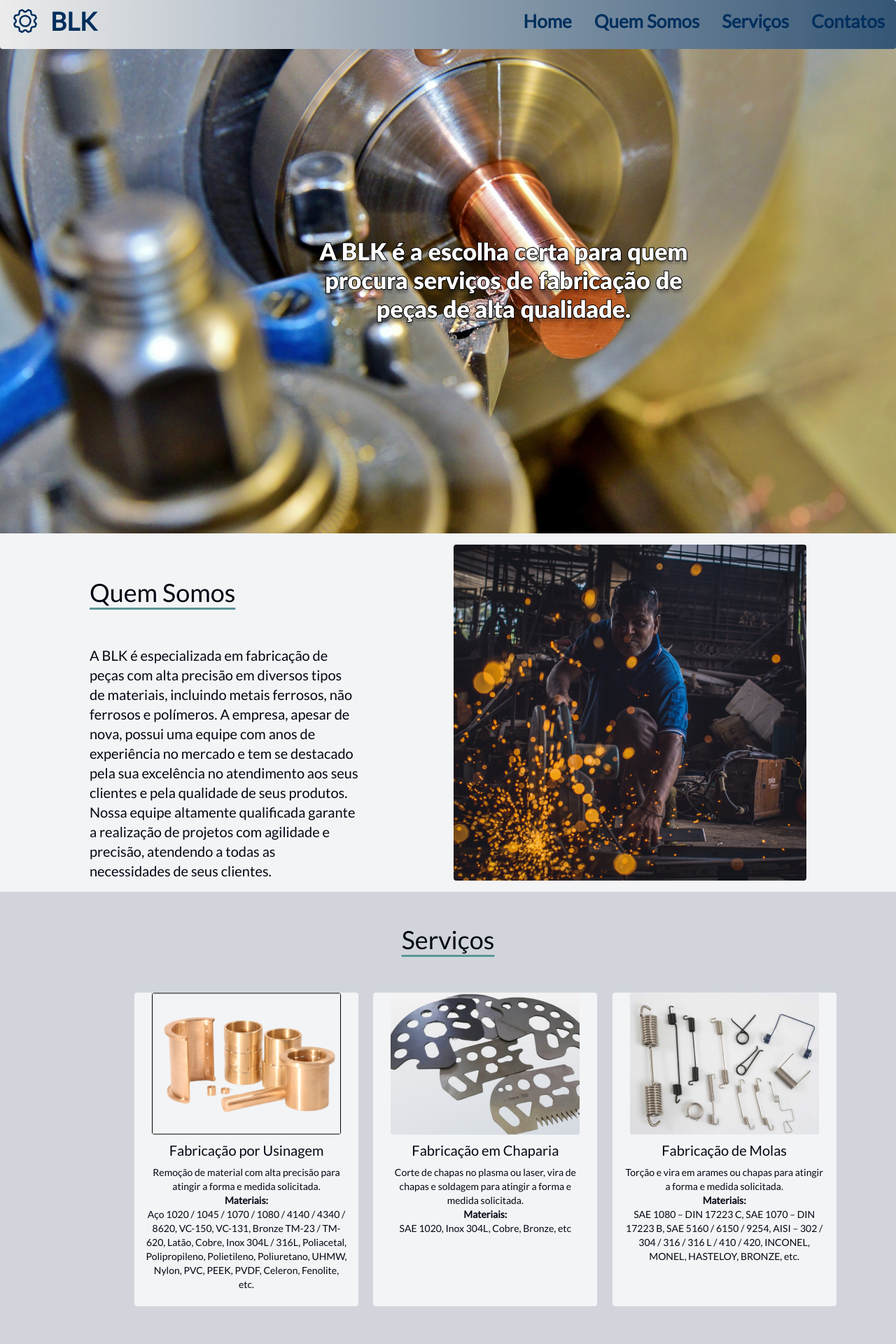
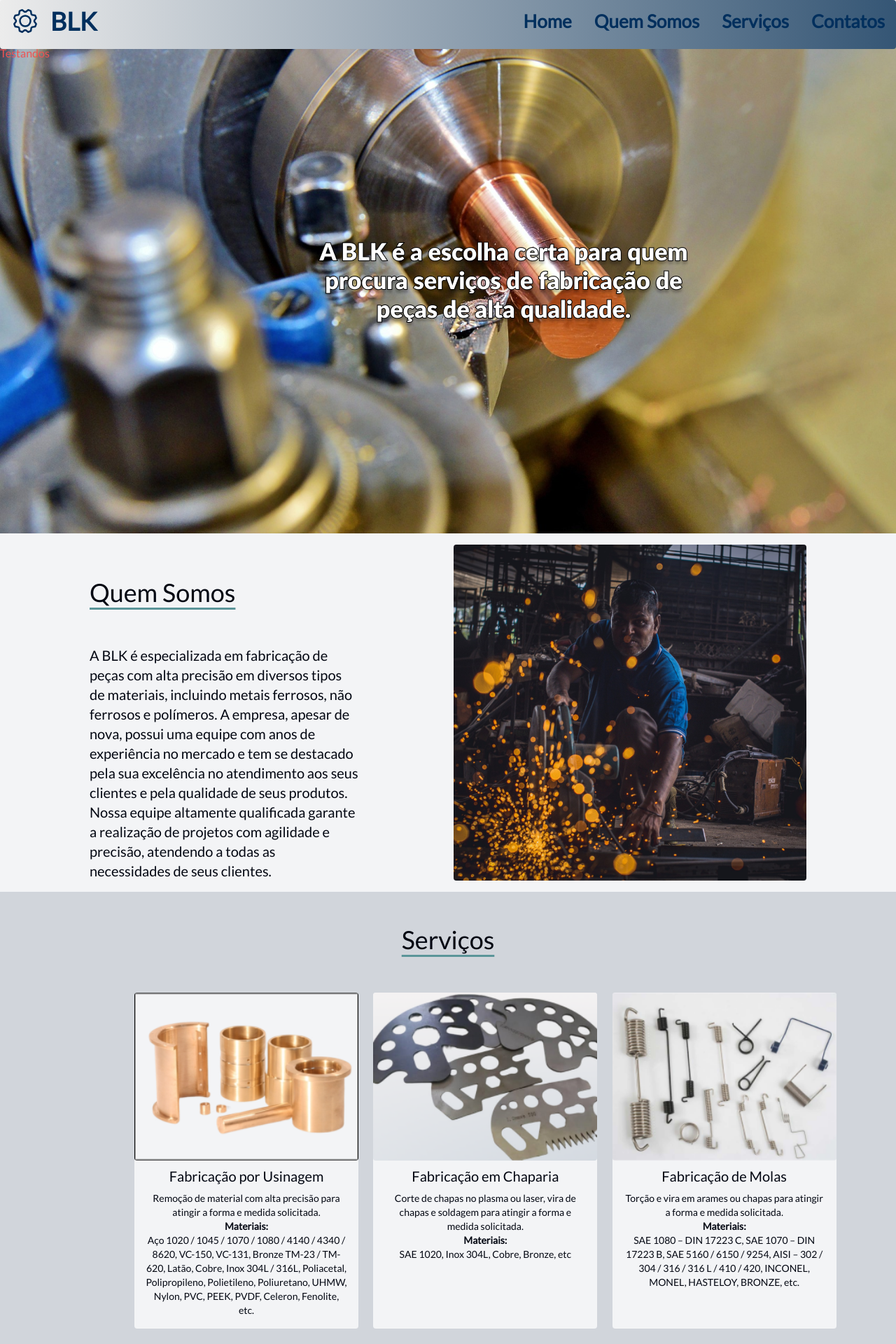
Before and after one commit to AOBarbosa/BLK-homepage, a Next.js app: page / in a window 1280 px wide. Shown: the top 1920 px of the page at 70% size. Built offline with nearby package versions, Linux system fonts and the light colour scheme.

Commit message:
Fixing services cards

```diff
--- a/src/app/page.tsx
+++ b/src/app/page.tsx
@@ -101,7 +101,9 @@ export default function Home() {
 
       <main className="flex flex-col items-center mt-16">
         {/* PRESENTATION */}
-        <div className="bg-home bg-cover w-full h-52 sm:w-full sm:h-96 lg:w-full lg:h-698" />
+        <div className="bg-home bg-cover w-full h-52 sm:w-full sm:h-96 lg:w-full lg:h-698">
+          <h1 className="text-red-500">Testandos</h1>
+        </div>
 
         {/* QUEM SOMOS */}
         <div id="about" className="grid grid-cols-2 py-4 px-32 gap-4">
--- a/src/components/ServicesCard.tsx
+++ b/src/components/ServicesCard.tsx
@@ -15,7 +15,7 @@ export function ServicesCard({
 }: CardProps) {
   return (
     <div className="flex flex-col w-80 h-card gap-2 items-center text-center bg-gray-100 rounded hover:outline-offset-8 hover:outline hover:outline-blue-850">
-      <Image src={icon} alt="" className="rounded" width={270} height={200} />
+      <Image src={icon} alt="" className="rounded w-full" height={200} />
 
       <h1 className="text-xl">{title}</h1>
 
--- a/tailwind.config.ts
+++ b/tailwind.config.ts
@@ -20,8 +20,8 @@ const config: Config = {
       height: {
         '698': '43.625rem',
         '70': '4.375rem',
-        services: '72rem',
-        card: '28rem',
+        services: '76rem',
+        card: '30rem',
         presentation: '7.8125rem',
         contatos: '60.63425rem',
         info: '45rem',
```
